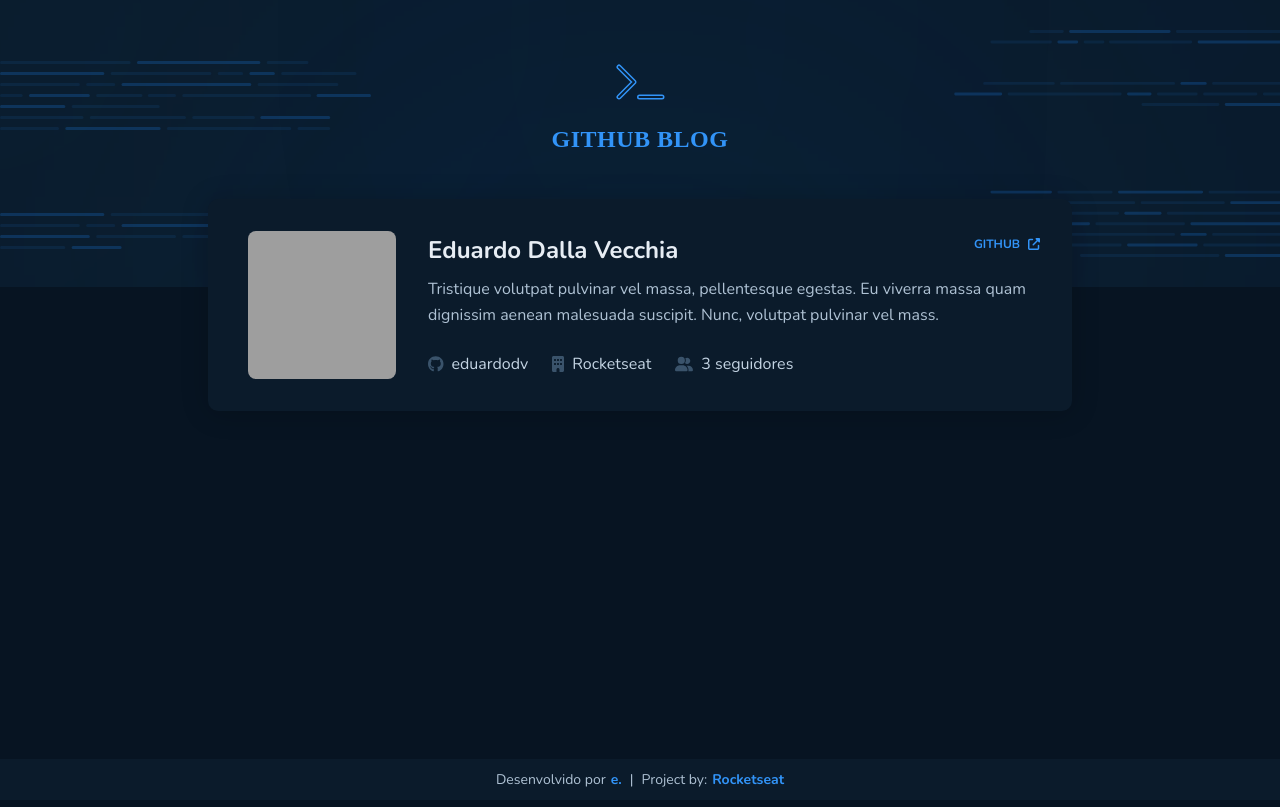
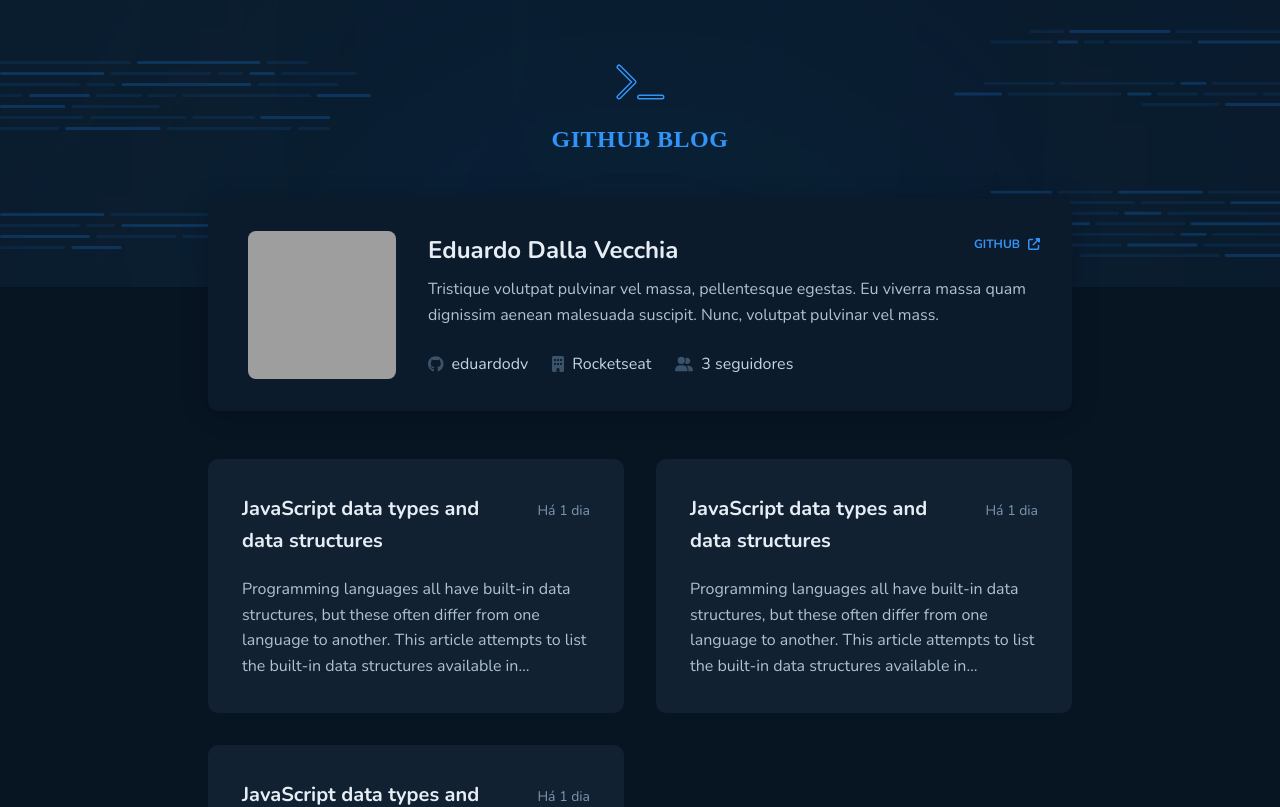
Before and after one commit to eduardodv/github-blog, a React (Vite) app: page / in a window 1280 px wide. Shown: the top 807 px of the page. Built offline with nearby package versions, Linux system fonts and the light colour scheme; grey boxes are pictures that could not be loaded; a web font is replaced by a local one.

Commit message:
Card component done

```diff
--- /dev/null
+++ b/src/pages/Home/components/Card/index.tsx
@@ -0,0 +1,25 @@
+import {
+  CardContainer,
+  CreatedAt,
+  Description,
+  HeadCard,
+  Title,
+} from './styles'
+
+export function Card() {
+  return (
+    <CardContainer to="/">
+      <HeadCard>
+        <Title>JavaScript data types and data structures</Title>
+        <CreatedAt>Há 1 dia</CreatedAt>
+      </HeadCard>
+      <Description>
+        Programming languages all have built-in data structures, but these often
+        differ from one language to another. This article attempts to list the
+        built-in data structures available in JavaScript and what properties
+        they have. These can be used to build other data structures. Wherever
+        possible, comparisons with other languages are drawn.
+      </Description>
+    </CardContainer>
+  )
+}
--- /dev/null
+++ b/src/pages/Home/components/Card/styles.ts
@@ -0,0 +1,51 @@
+import { Link } from 'react-router-dom'
+
+import { styled } from 'styled-components'
+
+export const CardContainer = styled(Link)`
+  border-radius: 10px;
+  padding: 2rem;
+  text-decoration: none;
+  border: 2px solid transparent;
+  transition: all 0.2s ease;
+  background-color: ${(props) => props.theme.colors['base-post']};
+
+  &:hover {
+    border-color: ${(props) => props.theme.colors['base-label']};
+    transform: scale(1.02);
+  }
+`
+
+export const HeadCard = styled.div`
+  display: flex;
+  gap: 1rem;
+  justify-content: space-between;
+
+  @media only screen and (max-width: 576px) {
+    gap: 0.2rem;
+    flex-direction: column;
+  }
+`
+
+export const Title = styled.h3`
+  line-height: 1.6;
+  color: ${(props) => props.theme.colors['base-title']};
+  font-size: ${(props) => props.theme.sizes['title-md']};
+`
+
+export const CreatedAt = styled.span`
+  white-space: nowrap;
+  padding-top: 8px;
+  color: ${(props) => props.theme.colors['base-span']};
+  font-size: ${(props) => props.theme.sizes['text-md']};
+`
+
+export const Description = styled.span`
+  line-height: 1.6;
+  margin-top: 1.25rem;
+  display: -webkit-box;
+  -webkit-line-clamp: 4;
+  -webkit-box-orient: vertical;
+  overflow: hidden;
+  color: ${(props) => props.theme.colors['base-text']};
+`
--- a/src/pages/Home/index.tsx
+++ b/src/pages/Home/index.tsx
@@ -1,5 +1,17 @@
 import { HeaderContent } from '../../components/HeaderContent'
+import { Card } from './components/Card'
+
+import { ListCards } from './styles'
 
 export function Home() {
-  return <HeaderContent />
+  return (
+    <>
+      <HeaderContent />
+      <ListCards>
+        <Card />
+        <Card />
+        <Card />
+      </ListCards>
+    </>
+  )
 }
--- /dev/null
+++ b/src/pages/Home/styles.ts
@@ -0,0 +1,12 @@
+import { styled } from 'styled-components'
+
+export const ListCards = styled.section`
+  display: grid;
+  grid-template-columns: repeat(2, 1fr);
+  gap: 2rem;
+  margin-top: 3rem;
+
+  @media only screen and (max-width: 767px) {
+    grid-template-columns: 1fr;
+  }
+`
```
